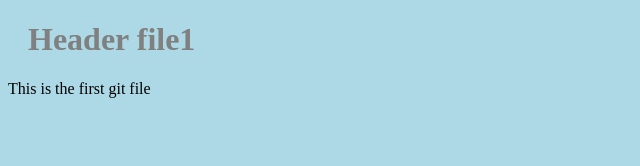
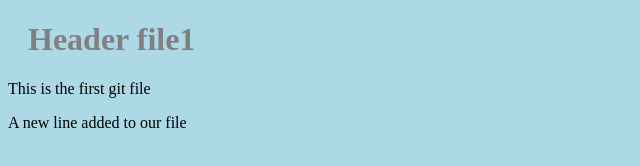
Before and after one commit to IffatHossain/first-rep, a plain HTML site: page index.html in a window 1280 px wide. Shown: the whole page, without its empty margins (0-640 px from the left). Drawn offline with Linux system fonts and the light colour scheme.

Commit message:
Updated index.html with a new line

```diff
--- a/index.html
+++ b/index.html
@@ -7,7 +7,7 @@
 <body>
 <h1>Header file1</h1>
 <p>This is the first git file</p>
-
+<p>A new line added to our file</p>
 </body>
 
 </html>
```
